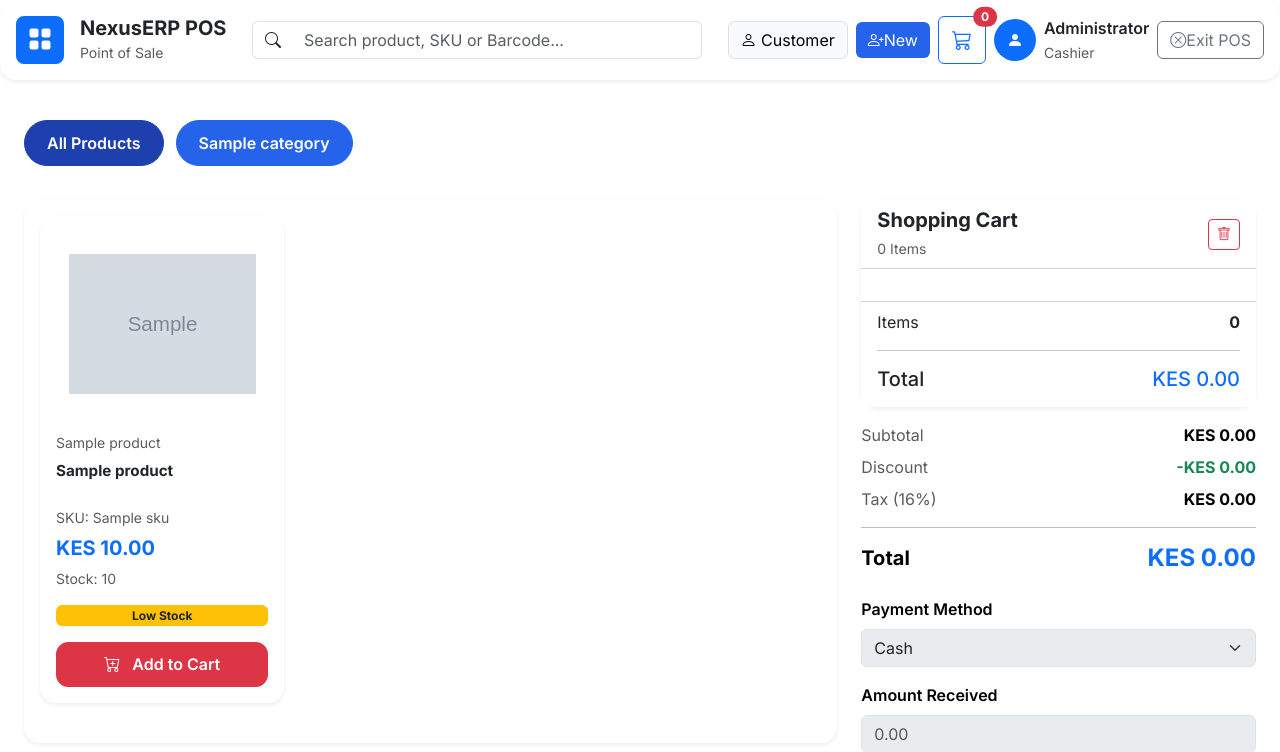
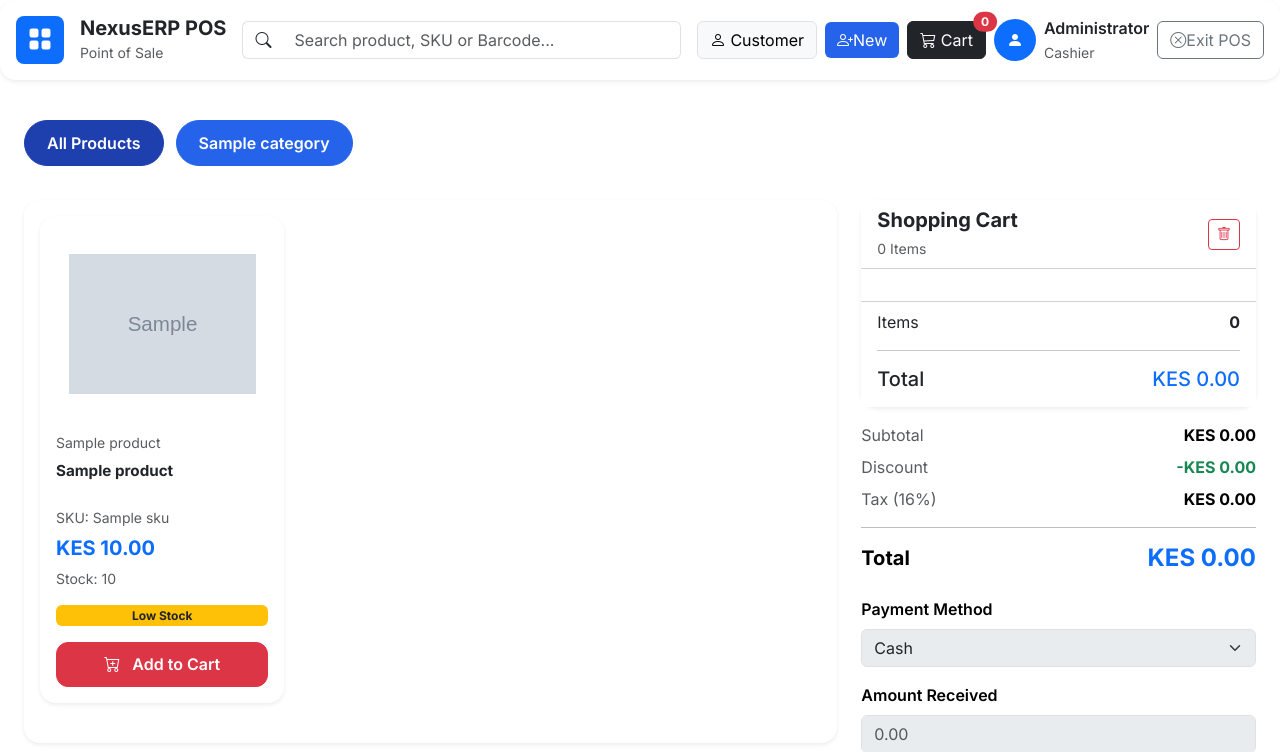
Before and after one commit to yunusmabdi/dukapro, a CodeIgniter 4 app: the page made by app/Views/pos/index.php in a window 1280 px wide. Shown: the top 752 px of the page. Run offline with PHP 8.4 and a stand-in for CodeIgniter, Linux system fonts and the light colour scheme; the template is opened without the code that fills it: most values are stand-ins (such as "Sample title", 1, 10 or a date in 2020); grey boxes marked "Sample" are stand-in pictures; some libraries are stand-ins or nearby versions.

Commit message:
Cart Count updated

```diff
--- a/app/Config/Routes.php
+++ b/app/Config/Routes.php
@@ -111,3 +111,8 @@ $routes->get('receipt/(:any)', 'InvoiceController::receipt/$1');
 // =====================================
 
 $routes->post('customers/quick-add', 'CustomerController::store');
+
+$routes->get(
+    'posController/cart-count',
+    'PosController::cartCount'
+);
--- a/app/Views/pos/partials/topbar.php
+++ b/app/Views/pos/partials/topbar.php
@@ -75,15 +75,16 @@
 
                 </button>
 
-                <button
-                    class="btn btn-outline-primary position-relative d-flex align-items-center justify-content-center"
-                    style="width:48px;height:48px;min-width:48px;">
+                <button class="btn btn-dark position-relative"
+                        id="cartButton">
 
-                    <i class="bi bi-cart3 fs-5"></i>
+                    <i class="bi bi-cart3"></i>
+                    Cart
 
-                    <span class="position-absolute top-0 start-100 translate-middle badge rounded-pill bg-danger">
+                    <span class="position-absolute top-0 start-100 translate-middle badge rounded-pill bg-danger"
+                        id="cartCount">
 
-                        <?= array_sum(array_column(session()->get('cart') ?? [], 'quantity')) ?>
+                        <?= count(session()->get('cart') ?? []) ?>
 
                     </span>
 
```
Also changed, not shown: app/Controllers/PosController.php (+8 -0 lines), public/assets/js/pos.js.
